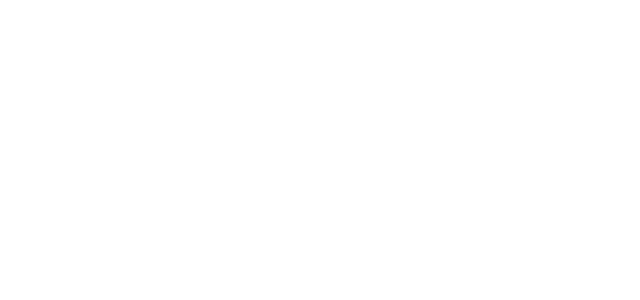
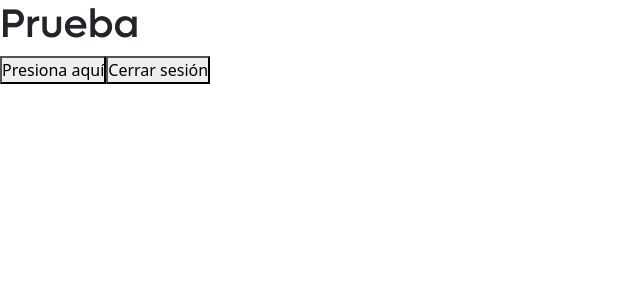
Before and after one commit to GarcesMJM/PetConnet, a React (Create React App) app in the folder front_PetConnect/: page /prueba in a window 1280 px wide. Before the commit this address had no page. Shown: the top 300 px of the page, without its empty margins (0-640 px from the left). Built offline with nearby package versions, Linux system fonts and the light colour scheme.

Commit message:
Modificado iniciarsesionController, retorna Token

```diff
--- a/front_PetConnect/src/App.js
+++ b/front_PetConnect/src/App.js
@@ -5,6 +5,7 @@ import Home from './pages/Home';
 import Posts from './pages/Posts';
 import Login from './pages/Login';
 import Mascota from './pages/Mascota';
+import Prueba from './pages/Prueba';
 import { Routes, Route } from "react-router-dom";
 
 function App() {
@@ -15,6 +16,7 @@ function App() {
       <Route path="posts" element={<Posts />} />
       <Route path="login" element={<Login />} />
       <Route path="mascota" element={<Mascota />} />
+      <Route path="prueba" element={<Prueba />} />
     </Routes>
   );
 }
--- a/front_PetConnect/src/pages/Login.jsx
+++ b/front_PetConnect/src/pages/Login.jsx
@@ -1,11 +1,13 @@
 import React, { useState } from "react";
+import { useNavigate } from "react-router-dom";
 import "../css/Login.css";
 import imagen from "../Assets/cat-2934720_1280.jpg";
 
 import user_icon from "../Assets/person.png";
 import email_icon from "../Assets/email.png";
 import password_icon from "../Assets/password.png";
-//import { data } from "jquery";
+
+
 
 const Login = () => {
   const [username, setUsername] = useState(""); // Estado para el nombre de usuario
@@ -25,6 +27,8 @@ const Login = () => {
     setPassword(e.target.value);
   };
 
+  const navigate = useNavigate();
+
   const sendDataToBackend = async (e) => {
       try {
         const response = await fetch("http://localhost:5000/register", {
@@ -39,13 +43,12 @@ const Login = () => {
         console.log('Respuesta del servidor:', data.message);
         window.alert(data.message);
 
-        // Aquí puedes manejar la respuesta del backend si es necesario
       } catch (error) {
         console.error("Error al enviar datos al backend:", error);
       }
   };
 
-  const sendDataToBackend2 = async (e) => {
+  const sendDataToBackend2 = async (e, history) => {
     try {
       const response = await fetch("http://localhost:5000/iniciarsesion", {
         method: "POST",
@@ -58,12 +61,14 @@ const Login = () => {
       const data = await response.json();
       console.log('Respuesta del servidor:', data.message);
       window.alert(data.message);
+      // Almacena el token en el Local Storage
+      localStorage.setItem('token', data.token);
+      navigate('/prueba', { replace: true });
 
-      // Aquí puedes manejar la respuesta del backend si es necesario
     } catch (error) {
       console.error("Error al enviar datos al backend:", error);
     }
-};
+  };
 
   return (
     <div className="login-container">
--- /dev/null
+++ b/front_PetConnect/src/pages/Prueba.jsx
@@ -0,0 +1,34 @@
+import React from 'react';
+
+function Prueba() {
+  const handleClick = () => {
+    const token = localStorage.getItem('token');
+
+    if (token) {
+      window.alert('Funciona');
+    } else {
+      window.alert('No logeado');
+    }
+  };
+
+  const handleLogout = () => {
+    localStorage.removeItem('token');
+    window.alert('Has cerrado la sesión');
+  };
+
+  console.log('Local Storage:', localStorage); // Añadido para mostrar el Local Storage en la consola
+
+  return (
+    <div>
+      <h1>Prueba</h1>
+      <button onClick={handleClick}>
+        Presiona aquí
+      </button>
+      <button onClick={handleLogout}>
+        Cerrar sesión
+      </button>
+    </div>
+  );
+}
+
+export default Prueba;
--- a/package.json
+++ b/package.json
@@ -2,6 +2,7 @@
   "dependencies": {
     "bootstrap": "^5.3.2",
     "jquery": "^3.7.1",
+    "js-cookie": "^3.0.5",
     "popper.js": "^1.16.1"
   }
 }
```
Also changed, not shown: 2 other files (tests, documents, lock files or other folders).
